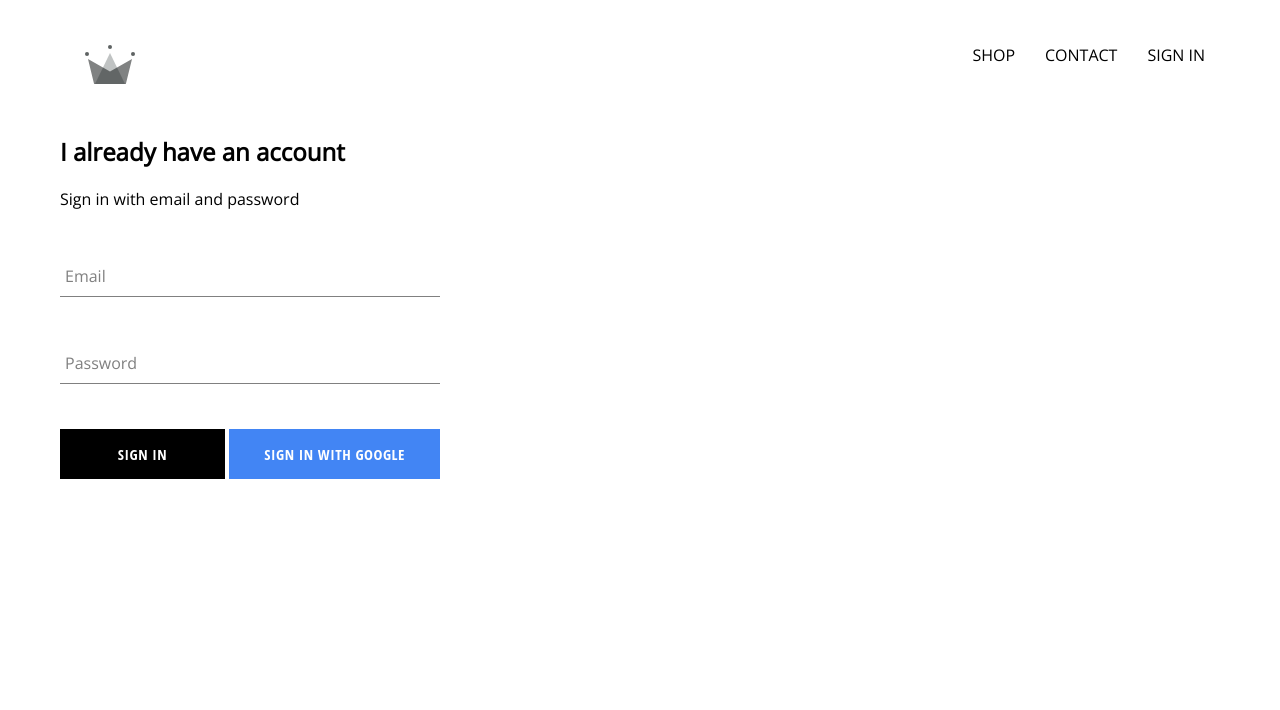
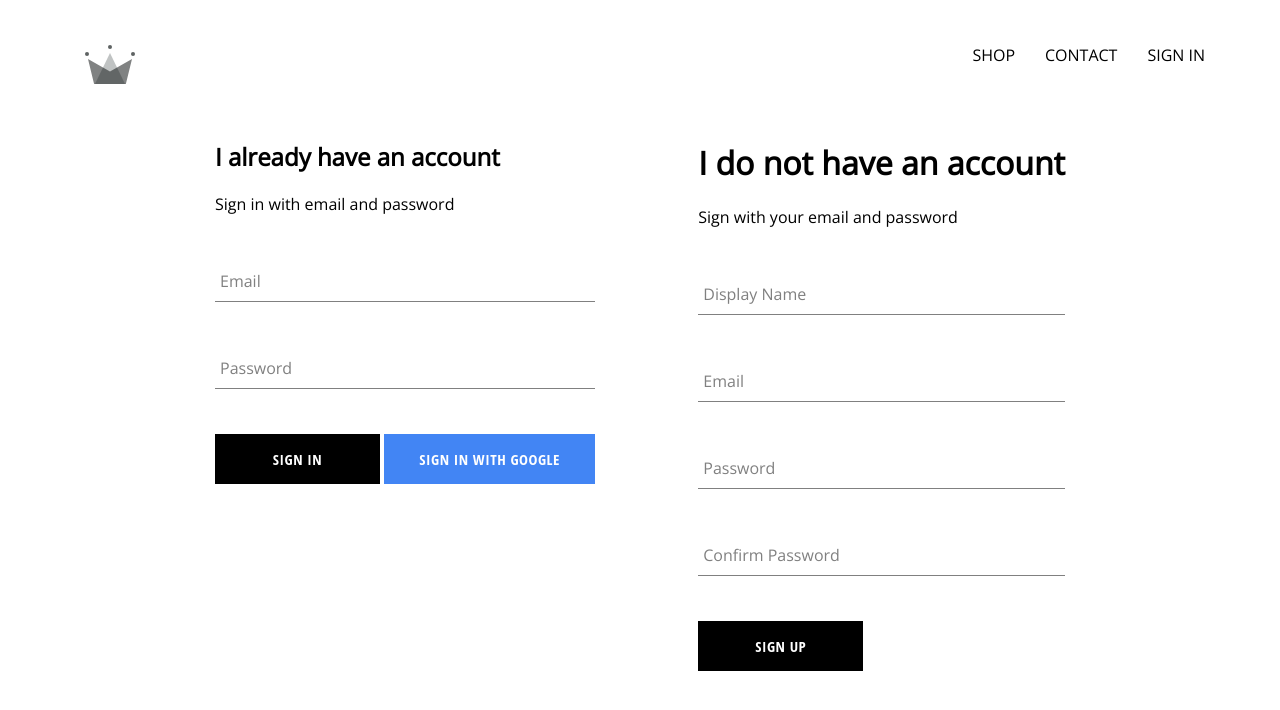
Before and after one commit to vijaykumar8925/crwn-clothing, a React (Create React App) app: page /signin in a window 1280 px wide. Shown: the top 710 px of the page. Built offline with nearby package versions, Linux system fonts and the light colour scheme; no server answers; a web font is replaced by a local one.

Commit message:
implemented firebase utils , included ability to store data at firestore database

```diff
--- a/src/App.js
+++ b/src/App.js
@@ -13,7 +13,7 @@ import Header from './components/header/header.component';
 
 import SignINAndSignUpPage from './pages/sign-in-and-sign-out/sign-in-and-sign-out.component';
 
-import { auth } from './firebase/firebase.utils';
+import { auth, createUserProfileDocument } from './firebase/firebase.utils';
 
 
 
@@ -33,11 +33,24 @@ unsubscribeFromAuth = null;
 
 
  componentDidMount() {
-  this.unsubscribeFromAuth = auth.onAuthStateChanged(user => {
-    this.setState ({ currentUser : user });
+  this.unsubscribeFromAuth = auth.onAuthStateChanged( async userAuth => {
+    if ( userAuth ) {
+      const userRef = await createUserProfileDocument (userAuth);
 
-    console.log(user);
-  })
+      userRef.onSnapshot(snapShot => {
+       this.setState({
+        currentUser : {
+          id : snapShot.id,
+          ...snapShot.data()
+        }
+       })
+      });
+      console.log(this.state);
+    }
+    else  {
+      this.setState({currentUser : userAuth});
+    }
+  });
  }
 
  componentWillUnmount () {
--- /dev/null
+++ b/src/components/sign-up/sign-up.component.jsx
@@ -0,0 +1,103 @@
+import React from "react";
+
+import FormInput from "../form-input/form-input.component";
+
+import CustomButton from "../custom-button/custom-button.component";
+
+import { auth, createUserProfileDocument } from "../../firebase/firebase.utils";
+
+import "./sign-up.styles.scss";
+
+class SignUp extends React.Component {
+  constructor() {
+    super();
+
+    this.state = {
+      displayName: "",
+      email: "",
+      password: "",
+      confirmPassword: "",
+    };
+  }
+
+  handleSubmit = async (event) => {
+    event.preventDefault();
+
+    const { displayName, email, password, confirmPassword } = this.state;
+
+    if (password !== confirmPassword) {
+      alert("password don't match");
+      return;
+    }
+    try {
+      const { user } = await auth.createUserWithEmailAndPassword(
+        email,
+        password
+      );
+
+      await createUserProfileDocument(user, displayName);
+
+      this.setState({
+        displayName: "",
+        email: "",
+        password: "",
+        confirmPassword: "",
+      });
+    } catch (error) {
+      console.error(error);
+    }
+  };
+
+  handleChange = (event) => {
+    const { value, name } = event.target;
+    this.setState({ [name]: value });
+  };
+
+  render() {
+    const { displayName, email, password, confirmPassword } = this.state;
+
+    return (
+      <div className="sign-up">
+        <h1 className="tittle">I do not have an account</h1>
+        <span>Sign with your email and password</span>
+        <form className="sign-up-form" onSubmit={this.handleSubmit}>
+          <FormInput
+            type="text"
+            name="displayName"
+            value={displayName}
+            onChange={this.handleChange}
+            label="Display Name"
+            required
+          />
+          <FormInput
+            type="email"
+            name="email"
+            value={email}
+            onChange={this.handleChange}
+            label="Email"
+            required
+          />
+          <FormInput
+            type="password"
+            name="password"
+            value={password}
+            onChange={this.handleChange}
+            label="Password"
+            required
+          />
+          <FormInput
+            type="confirmPassword"
+            name="confirmPassword"
+            value={confirmPassword}
+            onChange={this.handleChange}
+            label="Confirm Password"
+            required
+          />
+          <CustomButton type="submit">SIGN UP</CustomButton>
+        </form>
+      </div>
+    );
+  }
+}
+
+export default SignUp;
--- /dev/null
+++ b/src/components/sign-up/sign-up.styles.scss
@@ -0,0 +1,9 @@
+.sign-up- {
+    width: 380px;
+    display:flex;
+    flex-direction: column;
+
+    .title {
+        margin: 10px 0;
+    }
+}
--- a/src/firebase/firebase.utils.js
+++ b/src/firebase/firebase.utils.js
@@ -14,6 +14,32 @@ const Config = {
     measurementId: "G-XBEZF6DBZD"
   };
 
+  export const createUserProfileDocument = async (userAuth , additionalData) => {
+    if (!userAuth) return;
+
+    const userRef = firestore.doc(`users/${userAuth.uid}`);
+
+
+    const snapShot = await userRef.get();
+
+    if (!snapShot.exists) {
+      const  { displayName , email } = userAuth;
+      const createdAt = new Date();
+      try {
+        await userRef.set( {
+          createdAt,
+          displayName,
+          email,
+          ...additionalData
+        })
+
+      } catch (error) {
+         console.log('error creating user', error.message)
+      }
+    }
+    return userRef;
+  };
+
   firebase.initializeApp(Config);
 
   export const auth = firebase.auth();
--- a/src/pages/sign-in-and-sign-out/sign-in-and-sign-out.component.jsx
+++ b/src/pages/sign-in-and-sign-out/sign-in-and-sign-out.component.jsx
@@ -4,9 +4,12 @@ import "./sign-in-and-sign-out.styles.scss";
 
 import SignIn from "../../components/sign-in/sign-in.component";
 
+import SignUp from "../../components/sign-up/sign-up.component";
+
 const SignINAndSignUpPage = () => (
   <div className="sign-in-and-sign-up">
     <SignIn />
+    <SignUp />
   </div>
 );
 
--- a/src/pages/sign-in-and-sign-out/sign-in-and-sign-out.styles.scss
+++ b/src/pages/sign-in-and-sign-out/sign-in-and-sign-out.styles.scss
@@ -0,0 +1,6 @@
+.sign-in-and-sign-up {
+    width: 850px;
+   display: flex;
+   justify-content: space-between;
+   margin: 30px auto;
+}
```
